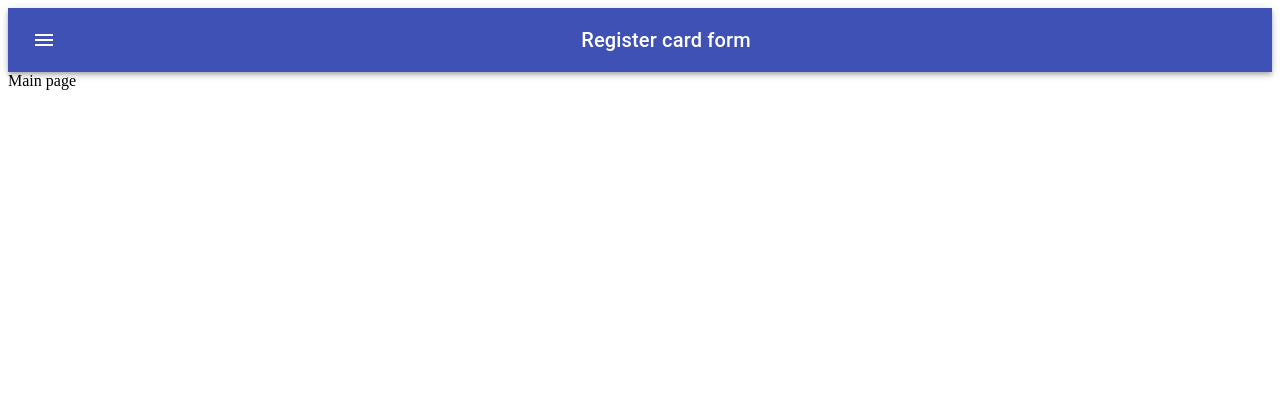
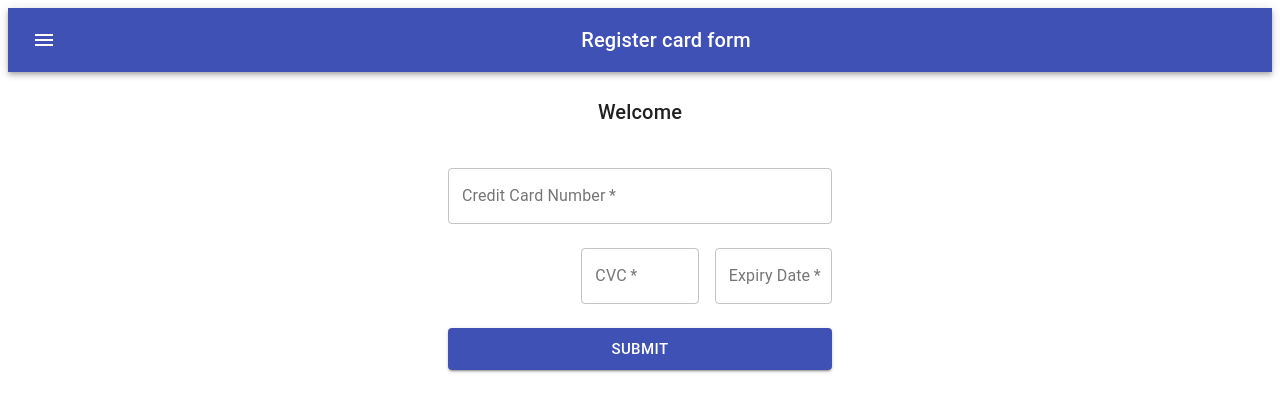
Before and after one commit to RuneKR/recruit-react, a React (Create React App) app in the folder register-card-app/client/: page / in a window 1280 px wide. Shown: the top 412 px of the page. Built offline with nearby package versions, Linux system fonts and the light colour scheme.

Commit message:
Add layout and customer fields

```diff
--- a/register-card-app/client/package.json
+++ b/register-card-app/client/package.json
@@ -16,6 +16,7 @@
     "http-proxy-middleware": "^1.0.3",
     "react": "^16.13.1",
     "react-dom": "^16.13.1",
+    "react-number-format": "^4.4.1",
     "react-router-dom": "^5.2.0",
     "react-scripts": "3.4.0",
     "typescript": "^3.8.0"
--- a/register-card-app/client/src/App.tsx
+++ b/register-card-app/client/src/App.tsx
@@ -2,6 +2,7 @@ import React from 'react'
 import { BrowserRouter, Route, Switch } from 'react-router-dom'
 import Layout, { RouteMatcher } from './components/Layout/Layout'
 import MenuContent from './components/MenuContent/MenuContent'
+import RegisterForm from './components/RegisterForm/RegisterForm'
 
 const routes: RouteMatcher[] = [
   {
@@ -24,9 +25,9 @@ const App: React.FC = () => {
         <Layout routes={routes}>
           <Switch>
             <Route path="/">
-              <div>Main page</div>
+              <RegisterForm />
             </Route>
-            <Route exact path="/MenuContent">
+            <Route path="/MenuContent">
               <MenuContent />
             </Route>
           </Switch>
--- /dev/null
+++ b/register-card-app/client/src/components/RegisterForm/CardNumberTextField.tsx
@@ -0,0 +1,60 @@
+import React from 'react'
+import NumberFormat from 'react-number-format'
+import TextField from '@material-ui/core/TextField'
+
+interface NumberFormatCustomProps {
+  inputRef: (instance: NumberFormat | null) => void
+  onChange: (event: { target: { name: string; value: string } }) => void
+  name: string
+}
+
+const NumberFormatCustom: React.FC<NumberFormatCustomProps> = ({
+  inputRef,
+  onChange,
+  name,
+  ...otherProps
+}: NumberFormatCustomProps): JSX.Element => (
+  <NumberFormat
+    {...otherProps}
+    getInputRef={inputRef}
+    onValueChange={(values): void => {
+      onChange({
+        target: {
+          name,
+          value: values.value,
+        },
+      })
+    }}
+    format="#### #### #### ####"
+    mask="_"
+  />
+)
+
+interface CardNumberTextFieldProps {
+  cardNumber: string
+  onCardNumberChange: (e: React.ChangeEvent<HTMLInputElement>) => void
+}
+
+const CardNumberTextField: React.FC<CardNumberTextFieldProps> = ({
+  cardNumber,
+  onCardNumberChange,
+}: CardNumberTextFieldProps) => {
+  return (
+    <TextField
+      required
+      fullWidth
+      id="cardNumer"
+      label="Credit Card Number"
+      value={cardNumber}
+      onChange={onCardNumberChange}
+      name="cardNumer"
+      InputProps={{
+        inputComponent: NumberFormatCustom as any,
+      }}
+      variant="outlined"
+      placeholder="Enter Credit Card Number"
+    />
+  )
+}
+
+export default CardNumberTextField
--- /dev/null
+++ b/register-card-app/client/src/components/RegisterForm/ExpiryDateTextField.tsx
@@ -0,0 +1,82 @@
+import React from 'react'
+import NumberFormat from 'react-number-format'
+import TextField from '@material-ui/core/TextField'
+
+const limit = (val: string, max: string): string => {
+  if (val.length === 1 && val[0] > max[0]) {
+    val = '0' + val
+  }
+
+  if (val.length === 2) {
+    if (Number(val) === 0) {
+      val = '01'
+
+      //this can happen when user paste number
+    } else if (val > max) {
+      val = max
+    }
+  }
+
+  return val
+}
+
+const cardExpiry = (val: string): string => {
+  let month = limit(val.substring(0, 2), '12')
+  let year = val.substring(2, 4)
+
+  return month + (year.length ? '/' + year : '')
+}
+interface NumberFormatCustomProps {
+  inputRef: (instance: NumberFormat | null) => void
+  onChange: (event: { target: { name: string; value: string } }) => void
+  name: string
+}
+const ExpiryDateNumberFormatCustom: React.FC<NumberFormatCustomProps> = ({
+  inputRef,
+  onChange,
+  name,
+  ...otherProps
+}: NumberFormatCustomProps): JSX.Element => (
+  <NumberFormat
+    {...otherProps}
+    getInputRef={inputRef}
+    onValueChange={(values): void => {
+      onChange({
+        target: {
+          name,
+          value: values.value,
+        },
+      })
+    }}
+    format={cardExpiry}
+  />
+)
+
+interface ExpiryDateTextFieldProps {
+  expiryDate: string
+  onExpiryDateChange: (e: React.ChangeEvent<HTMLInputElement>) => void
+}
+
+const ExpiryDateTextField: React.FC<ExpiryDateTextFieldProps> = ({
+  expiryDate,
+  onExpiryDateChange,
+}: ExpiryDateTextFieldProps) => {
+  return (
+    <TextField
+      required
+      fullWidth
+      id="expiryDate"
+      label="Expiry Date"
+      value={expiryDate}
+      onChange={onExpiryDateChange}
+      name="expiryDate"
+      InputProps={{
+        inputComponent: ExpiryDateNumberFormatCustom as any,
+      }}
+      variant="outlined"
+      placeholder="Enter Credit Card Number"
+    />
+  )
+}
+
+export default ExpiryDateTextField
--- /dev/null
+++ b/register-card-app/client/src/components/RegisterForm/RegisterForm.tsx
@@ -0,0 +1,118 @@
+import React, { useState } from 'react'
+import { Paper, Grid, Typography, TextField, Button } from '@material-ui/core'
+import { createStyles, makeStyles, Theme } from '@material-ui/core/styles'
+import CardNumberTextField from './CardNumberTextField'
+import ExpiryDateTextField from './ExpiryDateTextField'
+
+const useStyles = makeStyles((theme: Theme) =>
+  createStyles({
+    root: {
+      flexGrow: 1,
+      overflow: 'hidden',
+      padding: theme.spacing(0, 3),
+      '& > *': {
+        margin: theme.spacing(1),
+      },
+    },
+    textField: {
+      marginBottom: theme.spacing(3),
+    },
+    paper: {
+      maxWidth: 'auto',
+      margin: `${theme.spacing(1)}px auto`,
+      padding: theme.spacing(2),
+      border: 'none',
+    },
+    content: {
+      textAlign: 'center',
+    },
+  })
+)
+
+const RegisterForm: React.FC = () => {
+  const classes = useStyles()
+
+  const [cardNumber, setCardNumber] = useState('')
+  const [cvcNumber, setCvcNumber] = useState('')
+  const [expiryDate, setExpiryDate] = useState('')
+
+  const onCardNumberChange = (e: React.ChangeEvent<HTMLInputElement>): void => {
+    setCardNumber(e.target.value)
+  }
+
+  const onCvcNumberChange = (e: React.ChangeEvent<HTMLInputElement>): void => {
+    setCvcNumber(e.target.value)
+  }
+
+  const onExpiryDateChange = (e: React.ChangeEvent<HTMLInputElement>): void => {
+    setExpiryDate(e.target.value)
+  }
+
+  return (
+    <div className={classes.root}>
+      <Paper elevation={0} className={classes.paper}>
+        <Grid container direction="row" justify="center" alignItems="center">
+          <Typography variant="h6" className={classes.content}>
+            <div>Welcome</div>
+          </Typography>
+        </Grid>
+      </Paper>
+      <Paper elevation={0} className={classes.paper}>
+        <Grid
+          container
+          direction="row"
+          justify="center"
+          alignItems="center"
+          spacing={2}
+        >
+          <Grid item xs={12} xl={10} sm={8} md={6} lg={4}>
+            <form>
+              <div className={classes.textField}>
+                <CardNumberTextField
+                  cardNumber={cardNumber}
+                  onCardNumberChange={onCardNumberChange}
+                />
+              </div>
+              <div className={classes.textField}>
+                <Grid
+                  container
+                  direction="row"
+                  justify="flex-end"
+                  alignItems="center"
+                  spacing={2}
+                >
+                  <Grid item xs={6} xl={5} sm={4} md={3} lg={4}>
+                    <TextField
+                      required
+                      fullWidth
+                      id="cvc"
+                      label="CVC"
+                      value={cvcNumber}
+                      onChange={onCvcNumberChange}
+                      name=""
+                      variant="outlined"
+                      placeholder="Enter CVC"
+                    />
+                  </Grid>
+                  <Grid item xs={6} xl={5} sm={4} md={3} lg={4}>
+                    <ExpiryDateTextField
+                      expiryDate={expiryDate}
+                      onExpiryDateChange={onExpiryDateChange}
+                    />
+                  </Grid>
+                </Grid>
+              </div>
+              <div className={classes.textField}>
+                <Button size="large" fullWidth variant="contained" color="primary">
+                  Submit
+                </Button>
+              </div>
+            </form>
+          </Grid>
+        </Grid>
+      </Paper>
+    </div>
+  )
+}
+
+export default RegisterForm
```
Also changed, not shown: 2 other files (tests, documents, lock files or other folders).
